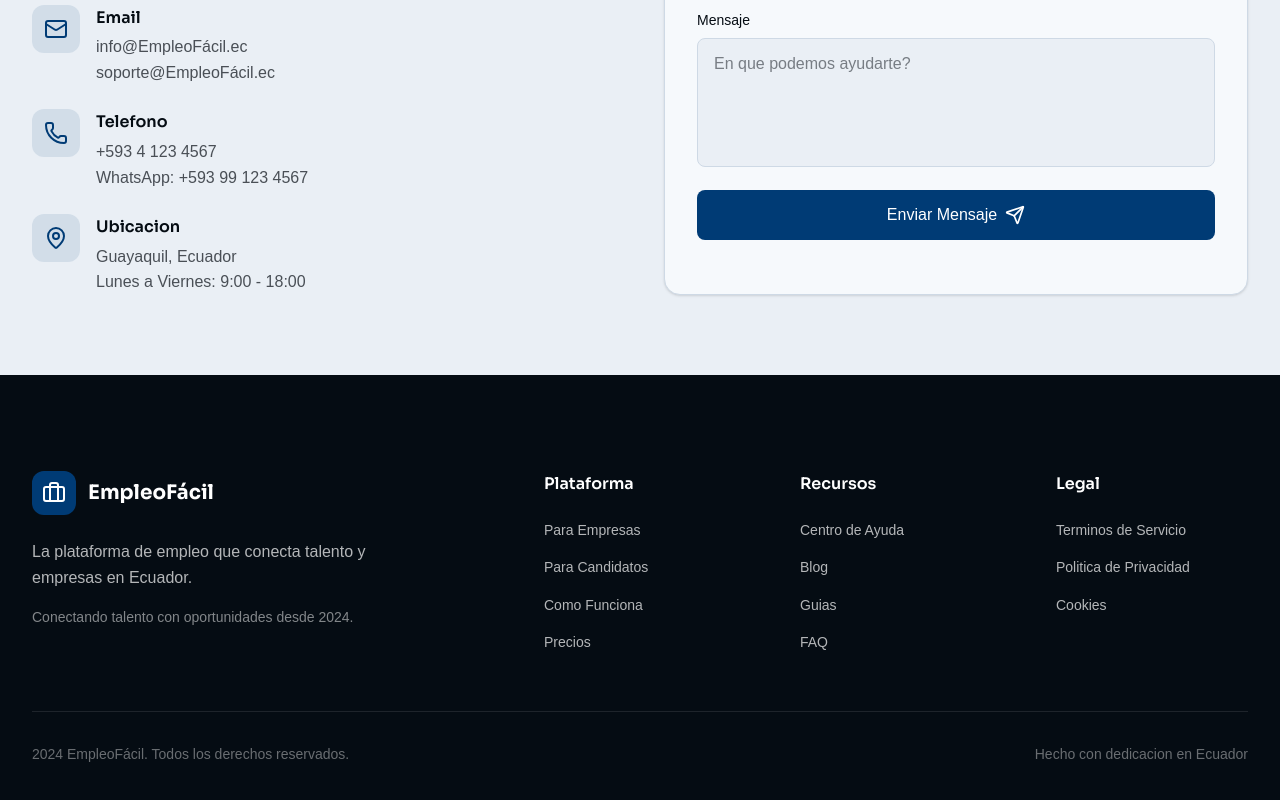
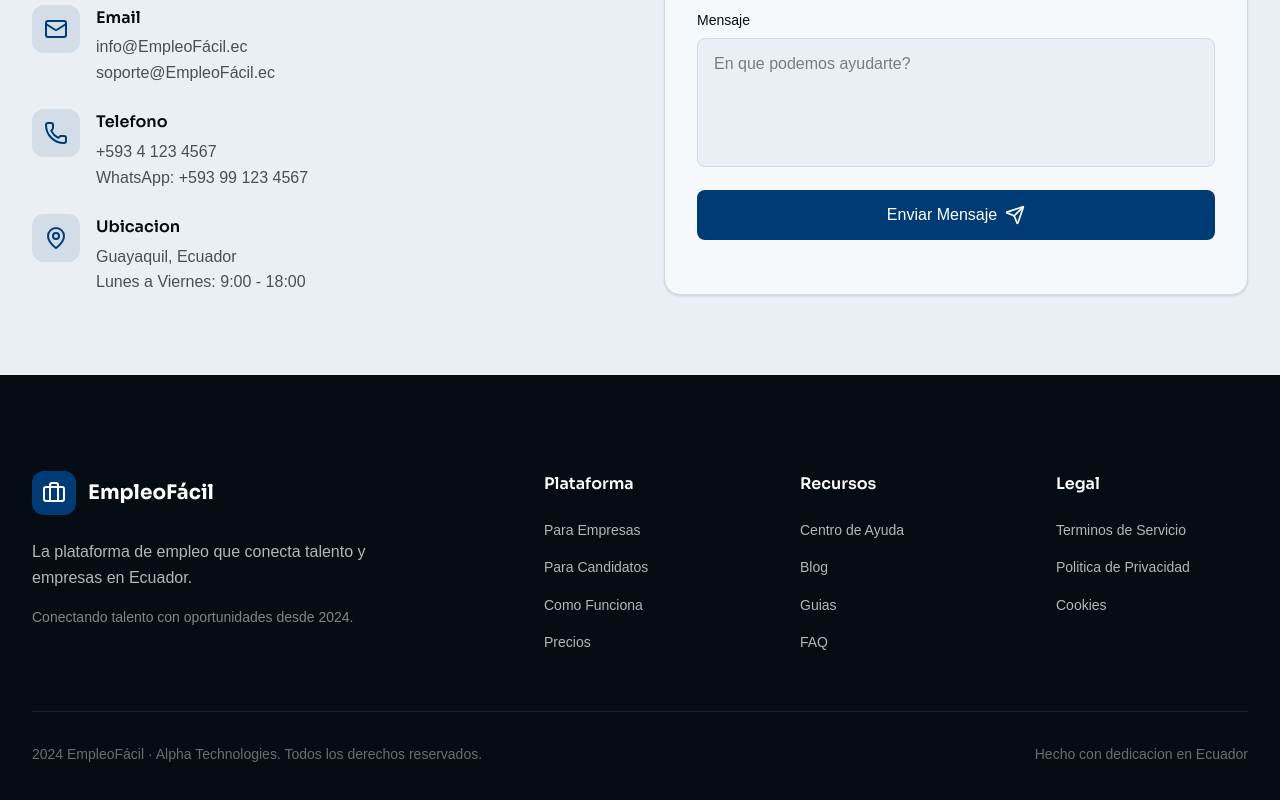
Before and after one commit to KevinTomala/empleofacil, a React (Vite) app in the folder frontend/: page / in a window 1280 px wide. Shown: the part 4999-5799 px from the top of the page. Built offline with nearby package versions, Linux system fonts and the light colour scheme.

Commit message:
Add Alpha Technologies

```diff
--- a/frontend/src/components/Footer.jsx
+++ b/frontend/src/components/Footer.jsx
@@ -95,7 +95,7 @@ export default function Footer() {
         {/* Bottom */}
         <div className="pt-8 border-t border-white/10 flex flex-col gap-4 md:flex-row md:items-center md:justify-between">
           <p className="text-white/40 text-sm">
-            2024 EmpleoFácil. Todos los derechos reservados.
+            2024 EmpleoFácil · Alpha Technologies. Todos los derechos reservados.
           </p>
           <span className="text-white/40 text-sm md:text-right">
             Hecho con dedicacion en Ecuador
```
